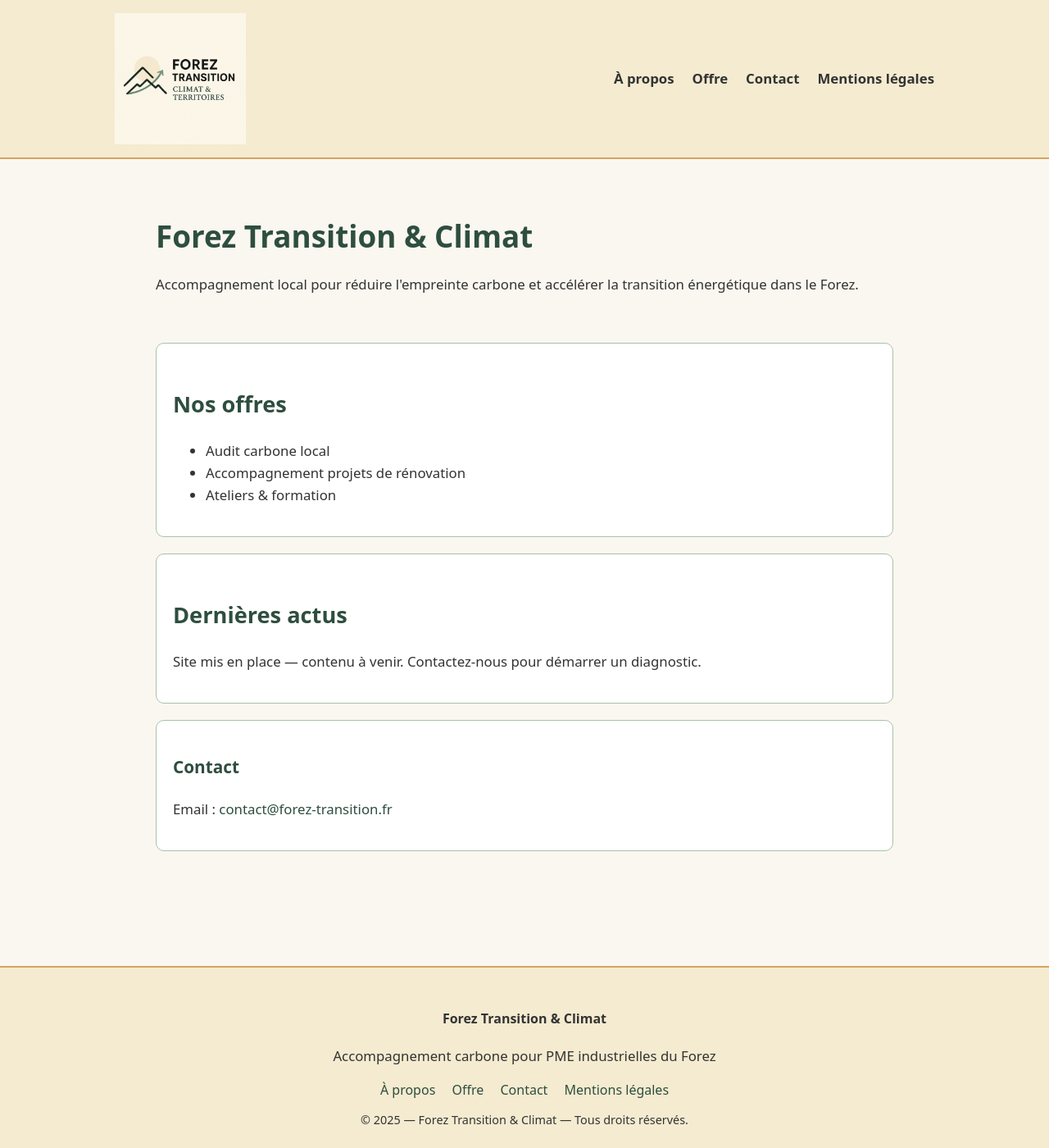
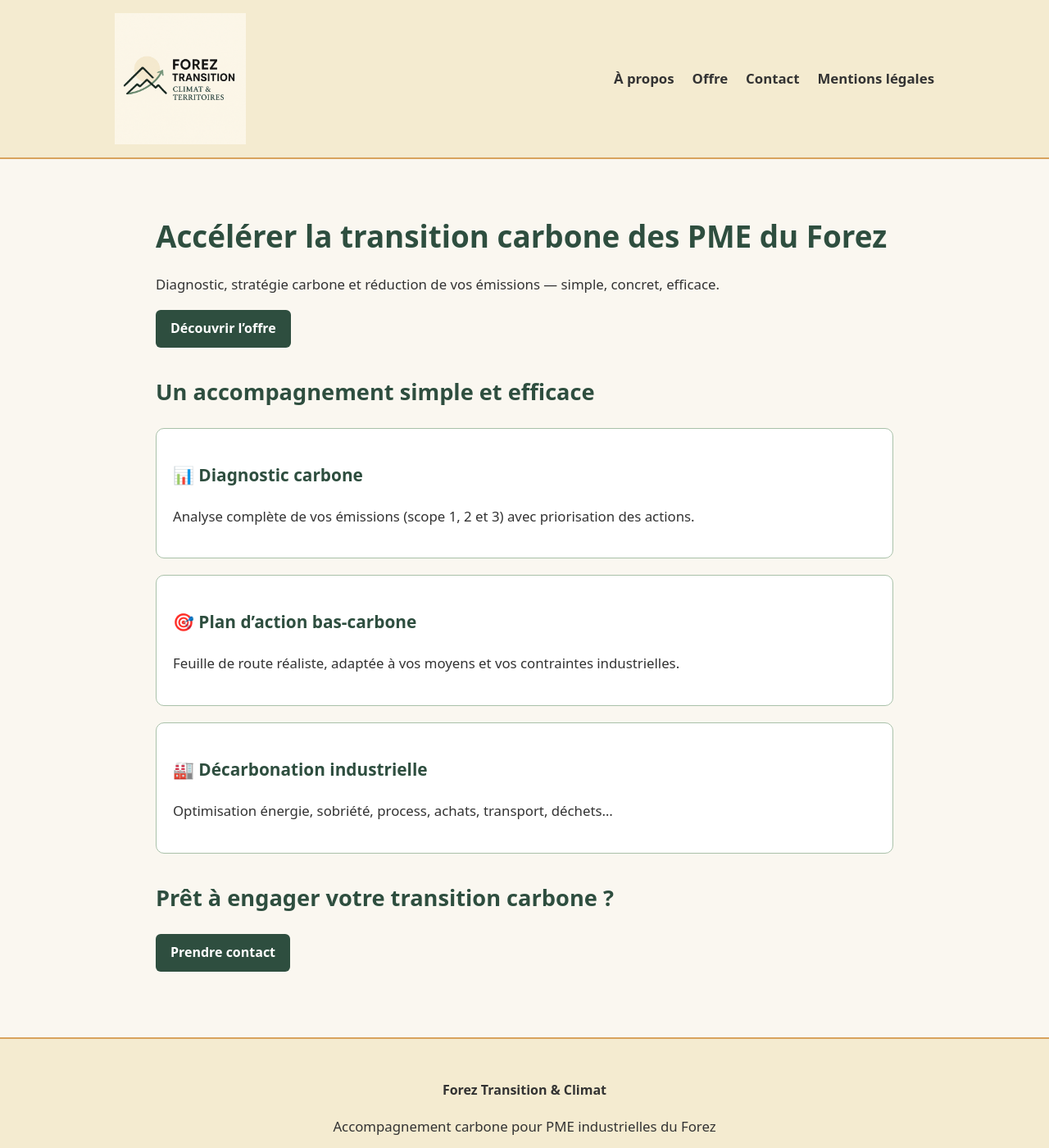
Before and after one commit to Alex-JULIEN/forez-transition, a Jekyll site: the page built from index.md, in a window 1280 px wide and 1400 px high. Shown: the whole window at 82% size. Built offline with Jekyll 4.4.1, drawn with Linux system fonts in a browser that asks for light colours.

Commit message:
Update index.md

```diff
--- a/index.md
+++ b/index.md
@@ -1,30 +1,38 @@
 ---
 layout: default
-title: Accueil
+title: Forez Transition & Climat
 ---
 
-<header class="hero">
-  <h1>Forez Transition & Climat</h1>
-  <p class="lede">Accompagnement local pour réduire l'empreinte carbone et accélérer la transition énergétique dans le Forez.</p>
-</header>
+<div class="hero">
+  <h1>Accélérer la transition carbone des PME du Forez</h1>
+  <p class="hero-sub">
+    Diagnostic, stratégie carbone et réduction de vos émissions — simple, concret, efficace.
+  </p>
+  <a class="button" href="/offre/">Découvrir l’offre</a>
+</div>
 
-<main class="content">
-  <section class="card">
-    <h2>Nos offres</h2>
-    <ul>
-      <li>Audit carbone local</li>
-      <li>Accompagnement projets de rénovation</li>
-      <li>Ateliers & formation</li>
-    </ul>
-  </section>
+<div class="section">
+  <h2>Un accompagnement simple et efficace</h2>
 
-  <section class="card">
-    <h2>Dernières actus</h2>
-    <p>Site mis en place — contenu à venir. Contactez-nous pour démarrer un diagnostic.</p>
-  </section>
+  <div class="cards">
+    <div class="card">
+      <h3>📊 Diagnostic carbone</h3>
+      <p>Analyse complète de vos émissions (scope 1, 2 et 3) avec priorisation des actions.</p>
+    </div>
 
-  <aside class="contact-cta card">
-    <h3>Contact</h3>
-    <p>Email : <a href="mailto:contact@forez-transition.fr">contact@forez-transition.fr</a></p>
-  </aside>
-</main>
+    <div class="card">
+      <h3>🎯 Plan d’action bas-carbone</h3>
+      <p>Feuille de route réaliste, adaptée à vos moyens et vos contraintes industrielles.</p>
+    </div>
+
+    <div class="card">
+      <h3>🏭 Décarbonation industrielle</h3>
+      <p>Optimisation énergie, sobriété, process, achats, transport, déchets…</p>
+    </div>
+  </div>
+</div>
+
+<div class="cta-block">
+  <h2>Prêt à engager votre transition carbone ?</h2>
+  <a class="button" href="/contact/">Prendre contact</a>
+</div>
```
